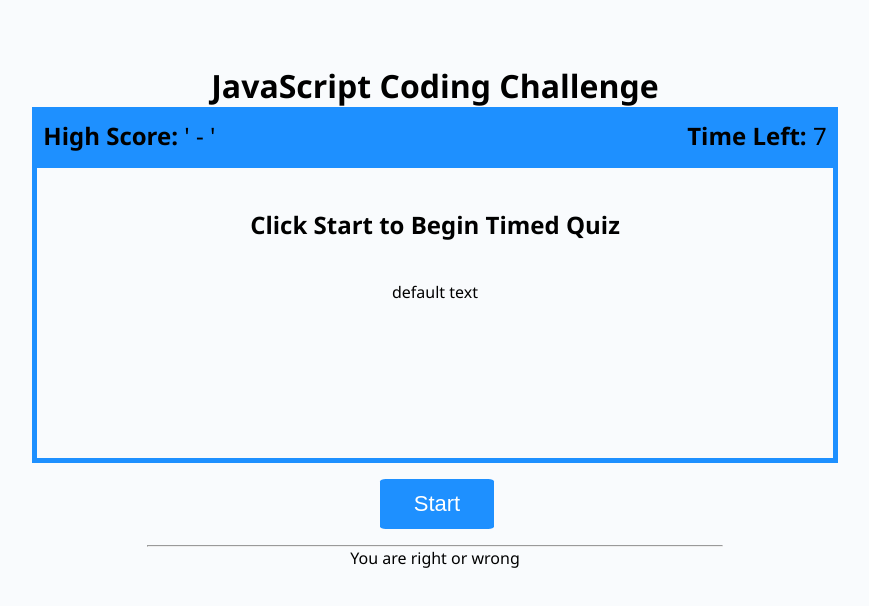
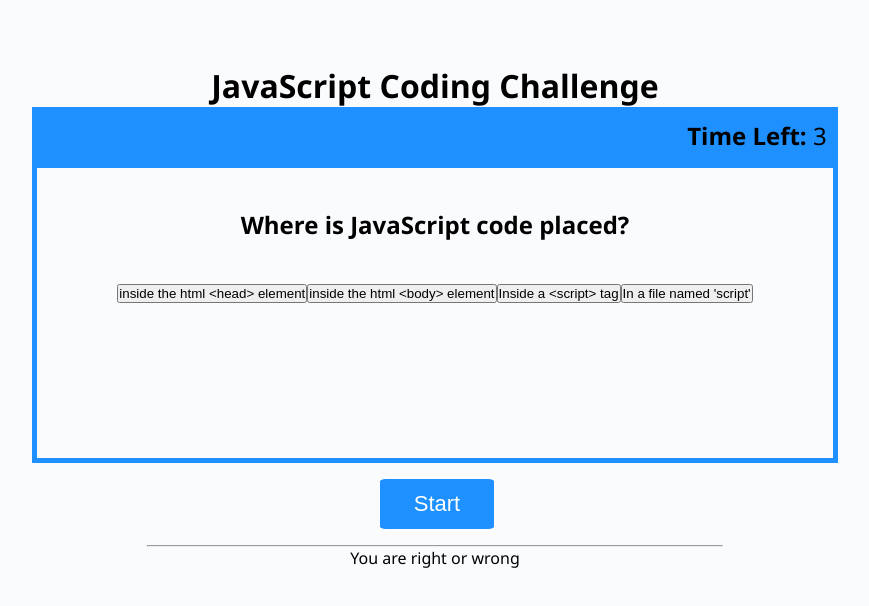
Before and after one commit to vloebel/jsquiz, a plain HTML site: page index.html in a window 1280 px wide. Both pictures are taken after a click on the button "Start". Shown: the whole page, without its empty margins (205-1074 px from the left). Drawn offline with Linux system fonts and the light colour scheme.

Commit message:
added buildQuestion to create question buttons

```diff
--- a/Assets/css/style.css
+++ b/Assets/css/style.css
@@ -23,12 +23,6 @@ body {
   height: 100px;
   text-align: center;
 }
-
-/* .game-panel {
-  margin: auto;
-  padding:1%;
-  width:70%
-} */
 
 .status-bar {
   margin: auto;
@@ -61,10 +55,6 @@ body {
   width:50%;
 }
 
-
-
-
-
 .btn {
   border: none;
   background-color:var(--background-color2);
@@ -82,8 +72,6 @@ body {
 }
 
 
-
-
 /*adjust button size to screen */
 @media (max-width: 690px) {
   .btn {
@@ -91,3 +79,10 @@ body {
     margin: 16px 0px 0px 0px;
     padding: 10px 15px;
   }
+}
+
+@media (max-width: 500px) {
+  .btn {
+    font-size: 0.8rem;
+  }
+}
--- a/Assets/js/script.js
+++ b/Assets/js/script.js
@@ -3,7 +3,7 @@ const TIMEPENALTY = 5; // penalty in seconds for wrong answer
 var penalty = false; // penalty flag
 var user = { initials: '', score: 0 };
 
-var timeLeft = 8; // countdown varible
+var timeLeft = 5; // countdown varible
 var gameOver = false;
 
 // questions are in quiz-question.js
@@ -46,10 +46,10 @@ var gameOver = false;
 function startGame() {
 
   var gameClock = setInterval(function () {
-    timerEl.textContent = ' ' + timeLeft;
+    timerEl.textContent = ' ' + --timeLeft;
     console.log('time left: ' + timeLeft);
     //if global penalty is set, subtract extra time
-    --timeLeft;
+
     if (penalty) {
       timeLeft -= TIMEPENALTY;
       penalty = false;
@@ -67,14 +67,52 @@ function startGame() {
 
 }
 
+/*This code is supposed to run while the clock ticks */
+/* But nothing seems to make that work */
+
+// Clear the screen
+// display the next question and response buttons
+// wait for user to click button
+// check whether answer was correct
+// display "correct" or "wrong" at bottom of quiz
+// if wrong, set penalty flag to deduct time from clock
+// if time is not up, advance to next question
+
+
+function buildQuestion(j) {
+
+  var answerDivEl = document.querySelector('#cardbody');
+
+  console.log('answerDivEl = ' + answerDivEl);
+
+  // display the question
+  startPromptEl.textContent = qArr[j].q;
+  console.log('startPromptEl.textContent is ' + startPromptEl.textContent);
+
+  // create and append answer buttons
+  var aEl = document.createElement('button');
+  aEl.textContent = qArr[j].a;
+  console.log('aEl = '+ aEl.textContent);
+  var bEl = document.createElement('button');
+  bEl.textContent = qArr[j].b;
+  var cEl = document.createElement('button');
+  cEl.textContent = qArr[j].c;
+  var dEl = document.createElement('button');
+  dEl.textContent = qArr[j].d;
+// append the buttons to the display
+
+  answerDivEl.append (aEl, bEl, cEl, dEl);
+}
+
 function runGame() {
-/*This code is supposed to run while the clock ticks */
+  //build the next question
+  var i = 0;
+  buildQuestion(i);
+}
 
-  var i = 0;
-for (i; i < 10; i++) console.log('i = ' + i);
 
-console.log('rungame OVER');
-}
+
+
 
 
 //******** ATTACH HTML ELEMENTS ************** */
@@ -85,17 +123,14 @@ var timerEl = document.querySelector('#timeleft');
 var startPromptEl = document.querySelector('#start-prompt');
 // var nextQuestionEL = document.querySelector('#next-question');
 
+// retrieve LAST high score and initials and display on screen
+
 //******** LISTEN FOR START ************** */
 
 startPromptEl.textContent = 'Click Start to Begin Timed Quiz';
 
 startBtnEl.addEventListener("click", startGame);
 
-
-
-
-    // Output the score
-
-    //  nextQuestionEL.textContent = (`Your score was ${currentScore}`);
-
-    // ask for initials
+// Game is over:
+// Notify user of score and ask if they want to save
+// save user initials and score to local storage
--- a/index.html
+++ b/index.html
@@ -10,13 +10,12 @@
   <body >
     <header>
       <h1>JavaScript Coding Challenge</h1>
-      <div class="status-bar" class="game-panel">
+      <div class="status-bar">
         <!-- high score and initials -->
         <div class='high-score'>
-          <p><strong>High Score:</strong> <span id="high-score-initials"> </span>
-            ' - '
-            <span id="high-score"></span></p>
-        </div>
+          <p><span id="highscore"> </span>
+            </p>
+            </div>
         <!-- time left on clock-->
         <div class='timer'>
           <p><strong>Time Left:</strong> <span id="timeleft">30</span></p>
@@ -24,17 +23,15 @@
       </div> <!--status bar-->
     </header>
 
-    <main class="card" class="game-panel">
+    <section class="card">
       <div class="card-header">
         <p><span id="start-prompt">Click Start to Begin Quiz</span></p>
       </div>
-      <div class="card-body">
-        <div class="question">
-          <p><span id="next-question">default text</span></p>
-          <!--answers will be appended here-->
-        </div> <!--question-->
-      </div> <!--card-body-->
-    </main>
+      <div id="cardbody" class="card-body" >
+       <!-- append anwswer buttons here-->
+
+      </div>
+    </section>
 
     <footer class="card-footer" class="game-panel">
       <button id="start-btn" class="btn">Start</button>
```
